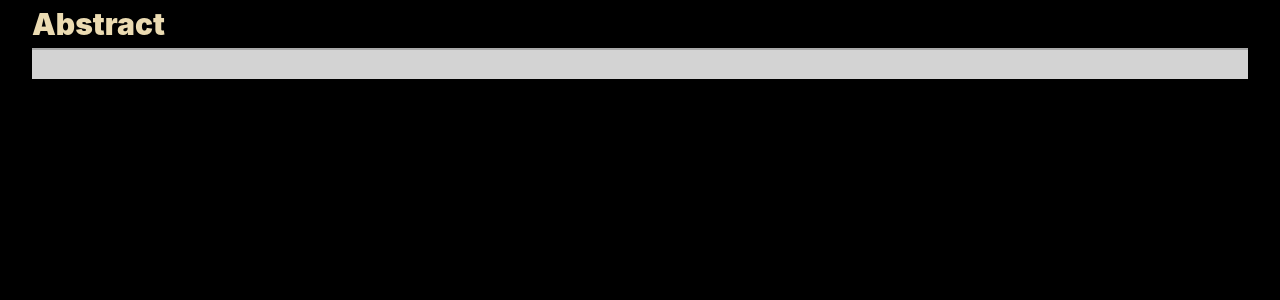
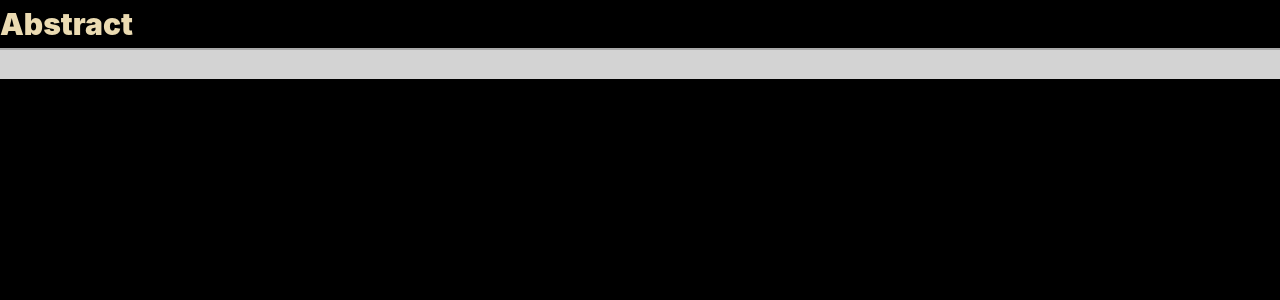
Before and after one commit to Unomars4/abstract, a Vue app: page / in a window 1280 px wide. Shown: the top 300 px of the page. Built offline with nearby package versions, Linux system fonts and the light colour scheme.

Commit message:
remove app x-axis padding

```diff
--- a/src/assets/main.css
+++ b/src/assets/main.css
@@ -13,7 +13,5 @@
     display: flex;
   }
 
-  #app {
-    padding: 0 2rem;
-  }
+  #app {}
 }
```
